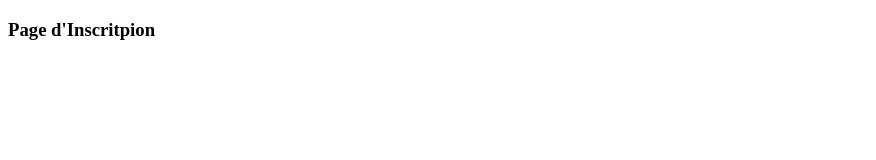
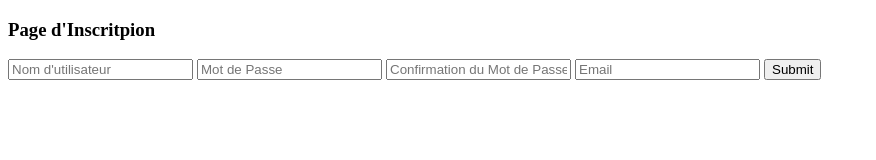
Before and after one commit to yamissafof/reservation_repas, a website: page html/inscription.html in a window 1280 px wide. Shown: the whole page, without its empty margins (0-876 px from the left). Drawn offline with Linux system fonts and the light colour scheme.

Commit message:
Création du formulaire

```diff
--- a/html/inscription.html
+++ b/html/inscription.html
@@ -6,5 +6,13 @@
 </head>
 <body>
     <h3>Page d'Inscritpion</h3>
+
+    <form action="/inscription" method="post">
+        <input type="text" name="pseudo" placeholder="Nom d'utilisateur">
+        <input type="password" name="motDePasse" placeholder="Mot de Passe">
+        <input type="password" name="confmotDePasse" placeholder="Confirmation du Mot de Passe">
+        <input type="email" name="email" placeholder="Email">
+        <input type="submit" name="inscription">
+    </form>
 </body>
 </html>
```
